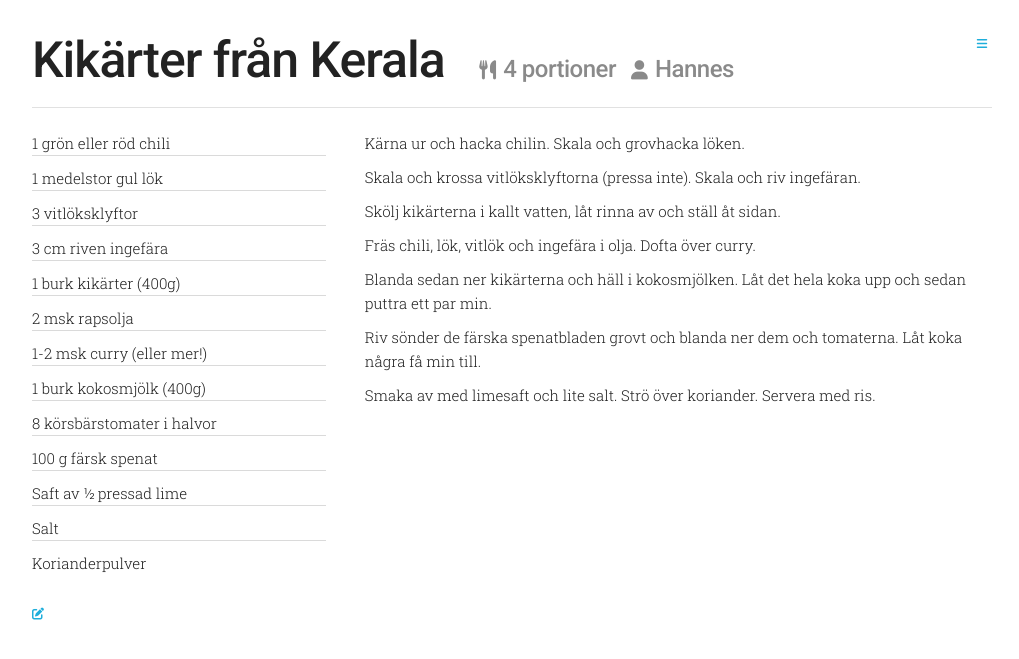
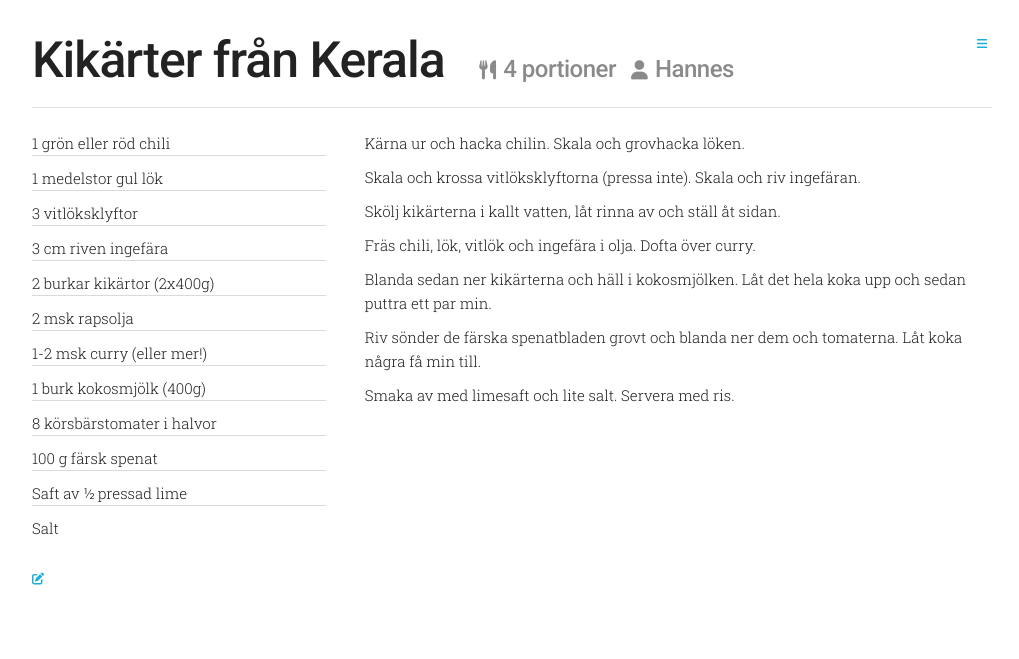
Before and after one commit to grapefrukt/recipes, a Jekyll site: the page built from _recipes/Kikärter från Kerala.md, in a window 1280 px wide. Shown: the top 659 px of the page, without its empty margins (128-1147 px from the left). Built offline with Jekyll 4.4.1, drawn with Linux system fonts in a browser that asks for light colours.

Commit message:
Update Kikärter från Kerala.md

```diff
--- a/_recipes/Kikärter från Kerala.md
+++ b/_recipes/Kikärter från Kerala.md
@@ -7,7 +7,7 @@ ingredients :
  - 1 medelstor gul lök
  - 3 vitlöksklyftor
  - 3 cm riven ingefära
- - 1 burk kikärter (400g)
+ - 2 burkar kikärtor (2x400g)
  - 2 msk rapsolja
  - 1-2 msk curry (eller mer!)
  - 1 burk kokosmjölk (400g)
@@ -15,7 +15,6 @@ ingredients :
  - 100 g färsk spenat
  - Saft av ½ pressad lime
  - Salt
- - Korianderpulver
 
 tags: [ grytor ]
 ---
@@ -25,4 +24,4 @@ tags: [ grytor ]
 * Fräs chili, lök, vitlök och ingefära i olja. Dofta över curry.
 * Blanda sedan ner kikärterna och häll i kokosmjölken. Låt det hela koka upp och sedan puttra ett par min.
 * Riv sönder de färska spenatbladen grovt och blanda ner dem och tomaterna. Låt koka några få min till.
-* Smaka av med limesaft och lite salt. Strö över koriander. Servera med ris.
+* Smaka av med limesaft och lite salt. Servera med ris.
```
